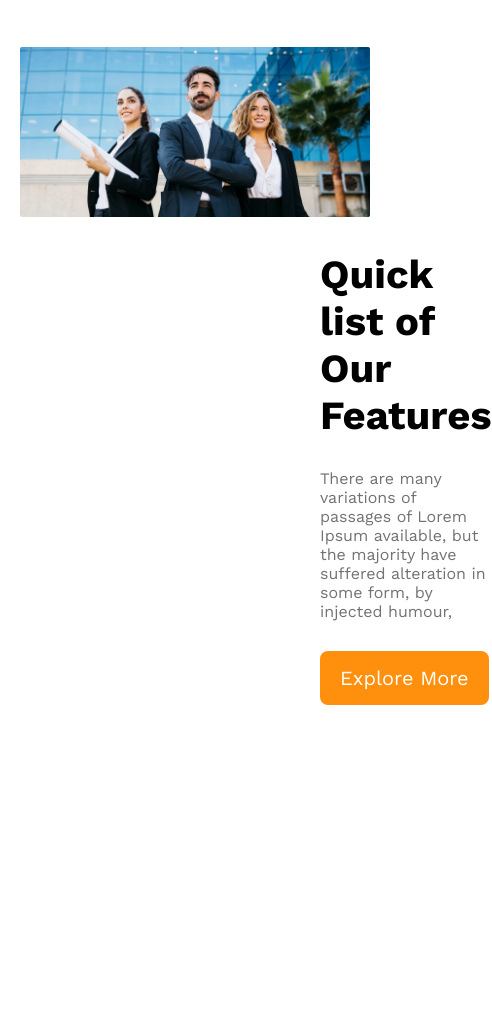
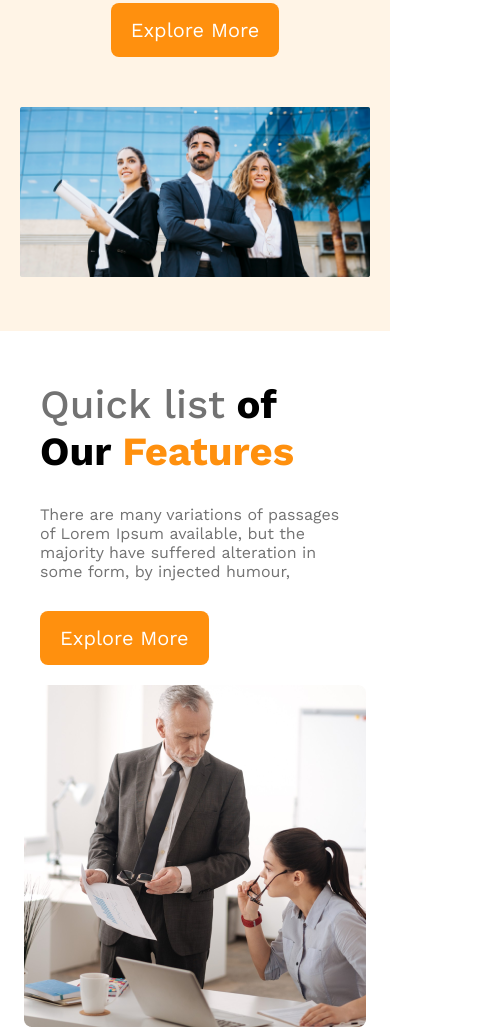
Before and after one commit to HasanurHasu/g3-architects, a plain HTML site: page index.html in a window 390 px wide. Shown: the part 594-1624 px from the top of the page, 492 px wide, since content can reach past the window. Before the commit the page ends 1329 px from the top, so only its background shows below. Drawn offline with nearby package versions, Linux system fonts and the light colour scheme.

Commit message:
added features section responsive

```diff
--- a/styles/style.css
+++ b/styles/style.css
@@ -9,7 +9,8 @@
   }
 
   header {
-      /* height: 100vh; */
+      background-color: rgba(255, 144, 14, 0.10);
+      padding-bottom: 30px;
   }
 
   nav {
@@ -85,11 +86,13 @@
   .features-container {
       display: flex;
       align-items: center;
+      margin: 30px 0px;
   }
 
-  .features-container {
-      margin: 30px 240px;
+  main {
+      margin: 0px 240px;
   }
+
 
   .features-box-container {
       display: grid;
@@ -102,7 +105,7 @@
   }
 
   .features-contain {
-      padding-left: 70px;
+      padding: 70px;
   }
 
   .features-description {
@@ -117,15 +120,39 @@
 
   }
 
+  .quick {
+      color: #727272;
+      font-weight: 500;
+  }
+
+  .features {
+      color: #FF900E;
+      font-weight: 700;
+  }
+
   @media screen and (max-width:576px) {
 
       .banner,
-      nav {
-          padding: 0px 20px;
+      nav,
+      .features-contain {
+          padding: 20px 20px;
       }
 
-      nav {
+      nav,
+      .features-container {
           flex-direction: column;
+      }
+
+      .features-box-container {
+          grid-template-columns: repeat(1, 1fr);
+      }
+
+      main {
+          margin: 0 20px;
+      }
+
+      .features-container {
+          flex-direction: column-reverse;
       }
   }
 
@@ -133,7 +160,16 @@
   @media screen and (min-width:576px) and (max-width: 960px) {
 
       .banner,
-      nav {
-          padding: 0px 20px;
+      nav,
+      .features-contain {
+          padding: 20px 20px;
+      }
+
+      .features-container {
+          flex-direction: column-reverse;
+      }
+
+      main {
+          margin: 0 10px;
       }
   }
```
